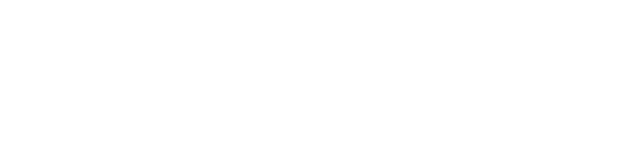
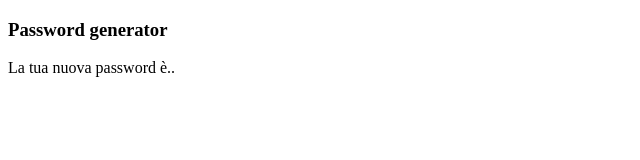
Before and after one commit to FrancescoLoCasto/js-pwdgen-wannabe, a plain HTML site: page index.html in a window 1280 px wide. Shown: the whole page, without its empty margins (0-640 px from the left). Drawn offline with Linux system fonts and the light colour scheme.

Commit message:
empity html file with text

```diff
--- a/index.html
+++ b/index.html
@@ -11,7 +11,15 @@
 
 
       <main>
+         <h3>
+            Password generator
+         </h3>
 
+         <p>
+            La tua nuova password è..
+         </p>
+
+         <b id="newPassword"></b>
       </main>
 
       <script src="./js/script.js"></script>
```
